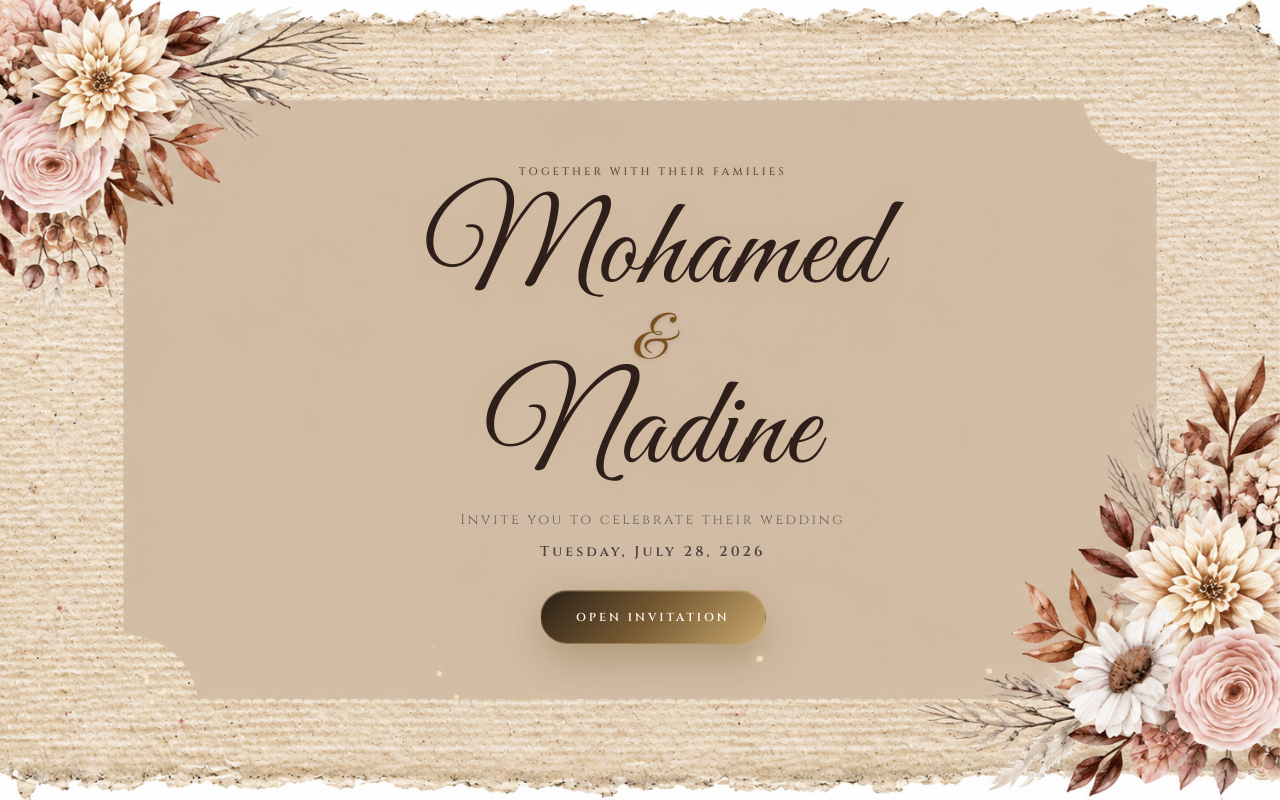
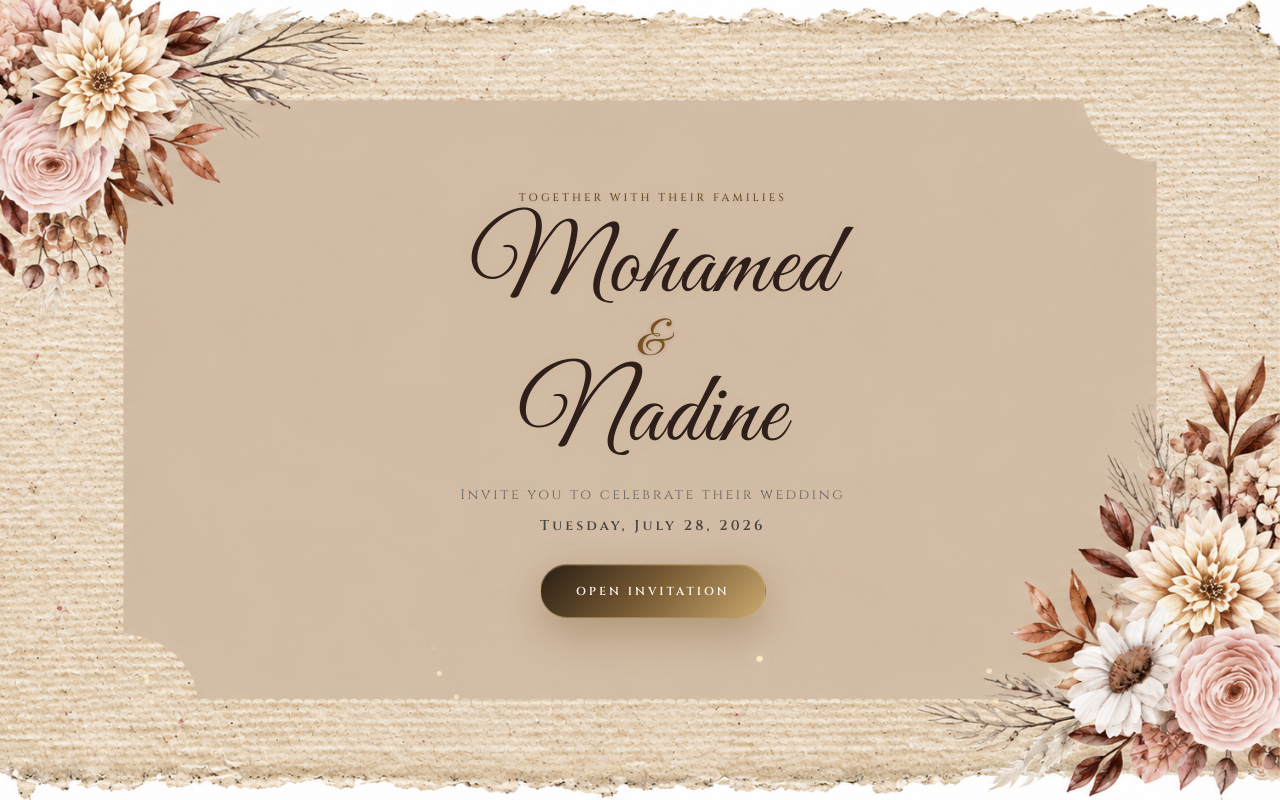
Before and after one commit to Muhamad-Sa/Mohamed-Nadine, a React (Vite) app: page / in a window 1280 px wide. Built offline with nearby package versions, Linux system fonts and the light colour scheme.

Commit message:
fix: remove guests field, thin name fonts

```diff
--- a/src/components/RSVP.jsx
+++ b/src/components/RSVP.jsx
@@ -21,7 +21,6 @@ export default function RSVP({ options }) {
       ``,
       `Name: ${name}`,
       `Attending: ${attendance}`,
-      `Number of guests: ${guests}`,
       message ? `Note: ${message}` : null,
     ]
       .filter((line) => line !== null)
@@ -63,10 +62,6 @@ export default function RSVP({ options }) {
               </select>
             </label>
             <label>
-              Number of guests
-              <input name="guests" type="number" min="1" max="6" defaultValue="1" required />
-            </label>
-            <label>
               Message to the couple
               <textarea name="message" rows="5" placeholder="Write a sweet note" />
             </label>
--- a/src/styles/global.css
+++ b/src/styles/global.css
@@ -159,11 +159,11 @@ h3 {
 .template-copy h1 {
   margin-top: 0.65rem;
   font-family: var(--font-script);
-  font-size: clamp(5rem, 10vw, 11rem);
+  font-size: clamp(4rem, 8vw, 8.5rem);
   font-weight: 400;
-  line-height: 1;
+  line-height: 1.05;
   color: #2e1f1a;
-  text-shadow: 0 4px 24px rgba(201, 169, 110, 0.22);
+  text-shadow: 0 2px 12px rgba(201, 169, 110, 0.15);
 }
 
 .template-copy h1 span,
@@ -244,10 +244,12 @@ h3 {
 .hero h1 {
   margin-top: 0.7rem;
   font-family: var(--font-script);
-  font-size: clamp(5rem, 18vw, 12rem);
+  font-size: clamp(4rem, 14vw, 9rem);
   font-weight: 400;
-  line-height: 1;
-  text-shadow: 0 8px 40px rgba(0, 0, 0, 0.32), 0 2px 8px rgba(201, 169, 110, 0.2);
+  line-height: 1.05;
+  text-shadow: 0 2px 16px rgba(0, 0, 0, 0.22);
+  -webkit-text-stroke: 0;
+  filter: none;
 }
 
 .hero-line {
```
